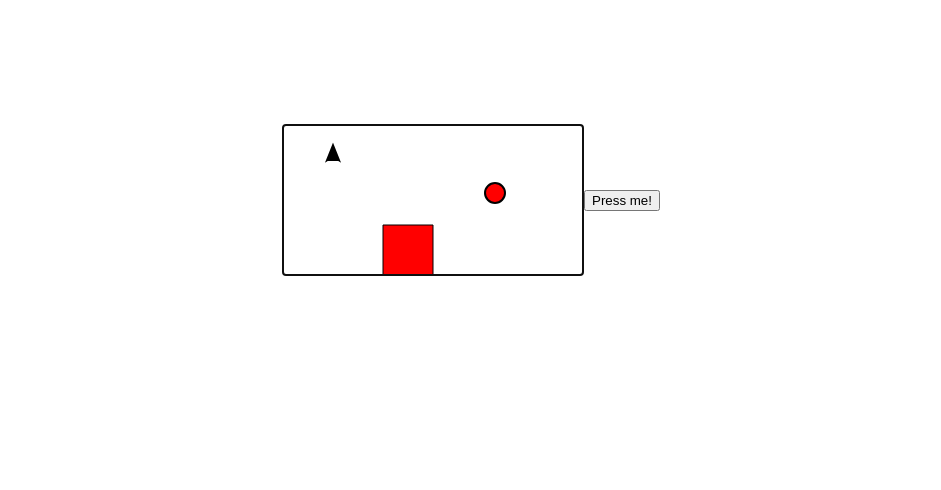
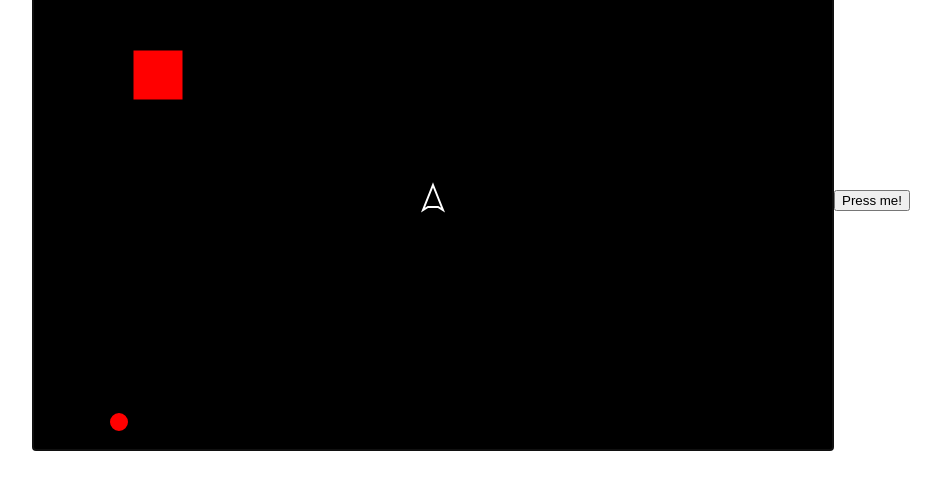
Before and after one commit to jamie-manson/random-canvas, a React (Create React App) app: page / in a window 1280 px wide. Shown: the top 490 px of the page, without its empty margins (169-1110 px from the left). Built offline with nearby package versions, Linux system fonts and the light colour scheme.

Commit message:
moved triangle to center

```diff
--- a/src/components/Canvas.jsx
+++ b/src/components/Canvas.jsx
@@ -27,6 +27,7 @@ const rotatingTriangle = {
     rotation: 0,
     rotationVelocity: 0,
     rotationSpeed: 3,
+    velocity: 0,
 };
 
 const Canvas = () => {
@@ -35,11 +36,16 @@ const Canvas = () => {
     useEffect(() => {
         const canvas = canvasRef.current;
         const context = canvas.getContext('2d');
+        rotatingTriangle.x = canvas.width / 2;
+        rotatingTriangle.y = canvas.height / 2;
+
         let animationFrameId;
         canvasRef.current.focus();
         //Our draw came here
         const render = () => {
             context.clearRect(0, 0, canvas.width, canvas.height);
+            context.fillStyle = 'black';
+            context.fillRect(0, 0, canvas.width, canvas.height);
 
             drawBall(context, ballObj);
             drawTriangle(context, rotatingTriangle);
@@ -81,6 +87,8 @@ const Canvas = () => {
             tabIndex={0}
             onKeyDown={handleKeyDown}
             onKeyUp={handleKeyUp}
+            width={800}
+            height={500}
         />
     );
 };
```
